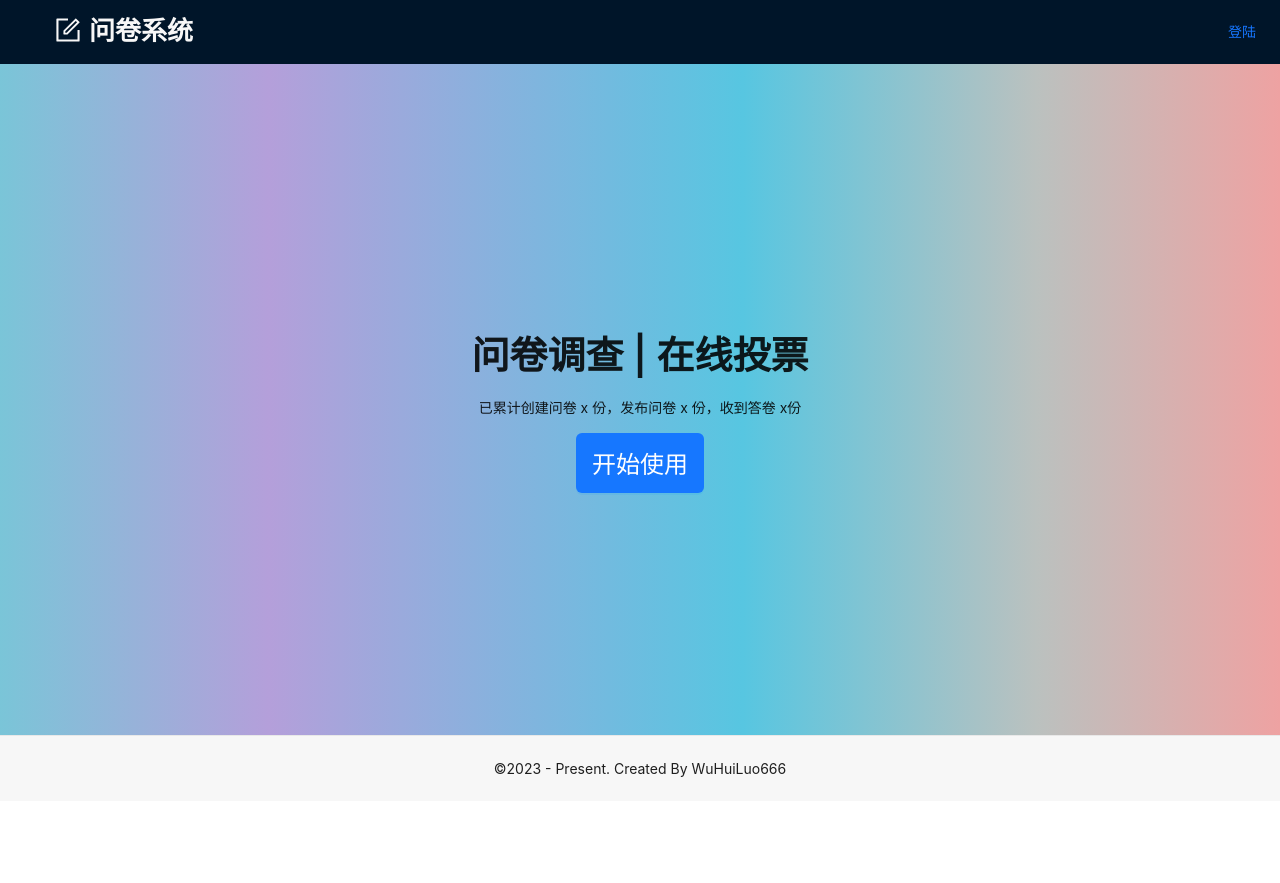
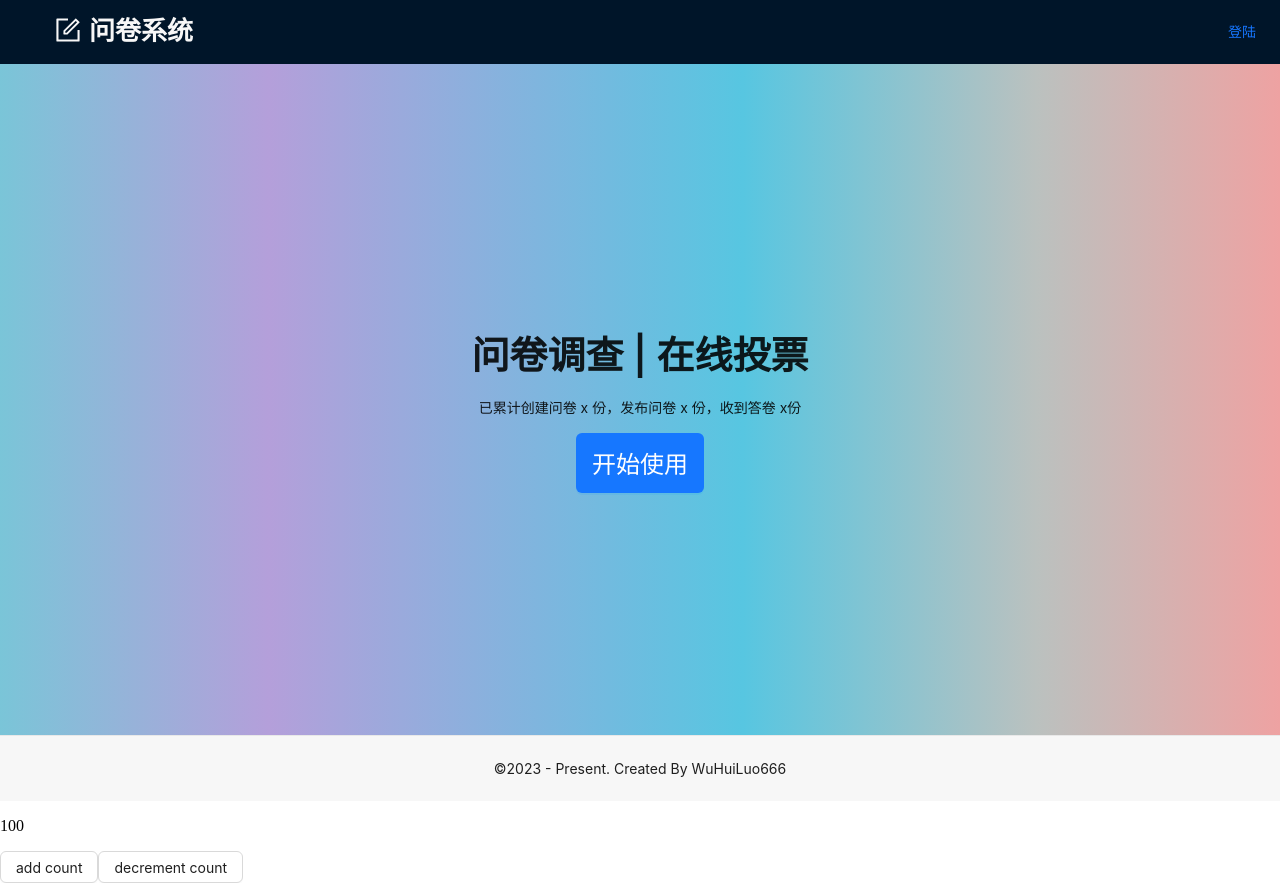
Before and after one commit to wuhuiluo666/questionnaire-FE, a React (Create React App) app: page / in a window 1280 px wide. Before the commit the page ends 801 px from the top, so only its background shows below. Built offline with nearby package versions, Linux system fonts and the light colour scheme; no server answers.

Commit message:
add context and reducer

```diff
--- a/src/ContentDemo/demo.tsx
+++ b/src/ContentDemo/demo.tsx
@@ -21,7 +21,7 @@
     return <ThemeContext.Provider value={theme}>
         <div>
             <p>Theme Context</p>
-            <Button onClick={() => setTheme(themes.dark)}></Button>
+            <Button onClick={() => setTheme(themes.dark)}>切换主题</Button>
         </div>
         <One />
         <Two />
--- /dev/null
+++ b/src/ContentDemo/reducerDemo.tsx
@@ -0,0 +1,29 @@
+import React, { useReducer } from 'react'
+import { Button } from 'antd'
+
+type StateType = {
+    count: number
+}
+type ActionType = {
+    type: string
+}
+
+export const ReducerDemo = () => {
+    const initState = { count: 100 }
+    const reducer = (state: StateType, action: ActionType) => {
+        switch (action.type) {
+            case 'increment':
+                return { count: state.count + 1 }
+            case 'decrement':
+                return { count: state.count - 1 }
+            default:
+                throw new Error()
+        }
+    }
+    const [state, dispatch] = useReducer(reducer, initState)
+    return <>
+        <p>{state.count}</p>
+        <Button onClick={() => dispatch({ type: 'increment' })}>add count</Button>
+        <Button onClick={() => dispatch({ type: 'decrement' })}>decrement count</Button>
+    </>
+}
--- a/src/index.tsx
+++ b/src/index.tsx
@@ -3,6 +3,7 @@
 import './index.css';
 import App from './App';
 import reportWebVitals from './reportWebVitals';
+import { ReducerDemo } from './ContentDemo/reducerDemo';
 
 const root = ReactDOM.createRoot(
   document.getElementById('root') as HTMLElement
@@ -10,6 +11,7 @@
 root.render(
   <React.StrictMode>
     <App />
+    <ReducerDemo />
   </React.StrictMode>
 );
 
```
Also changed, not shown: src/ContentDemo/one.tsx (+9 -2 lines).
